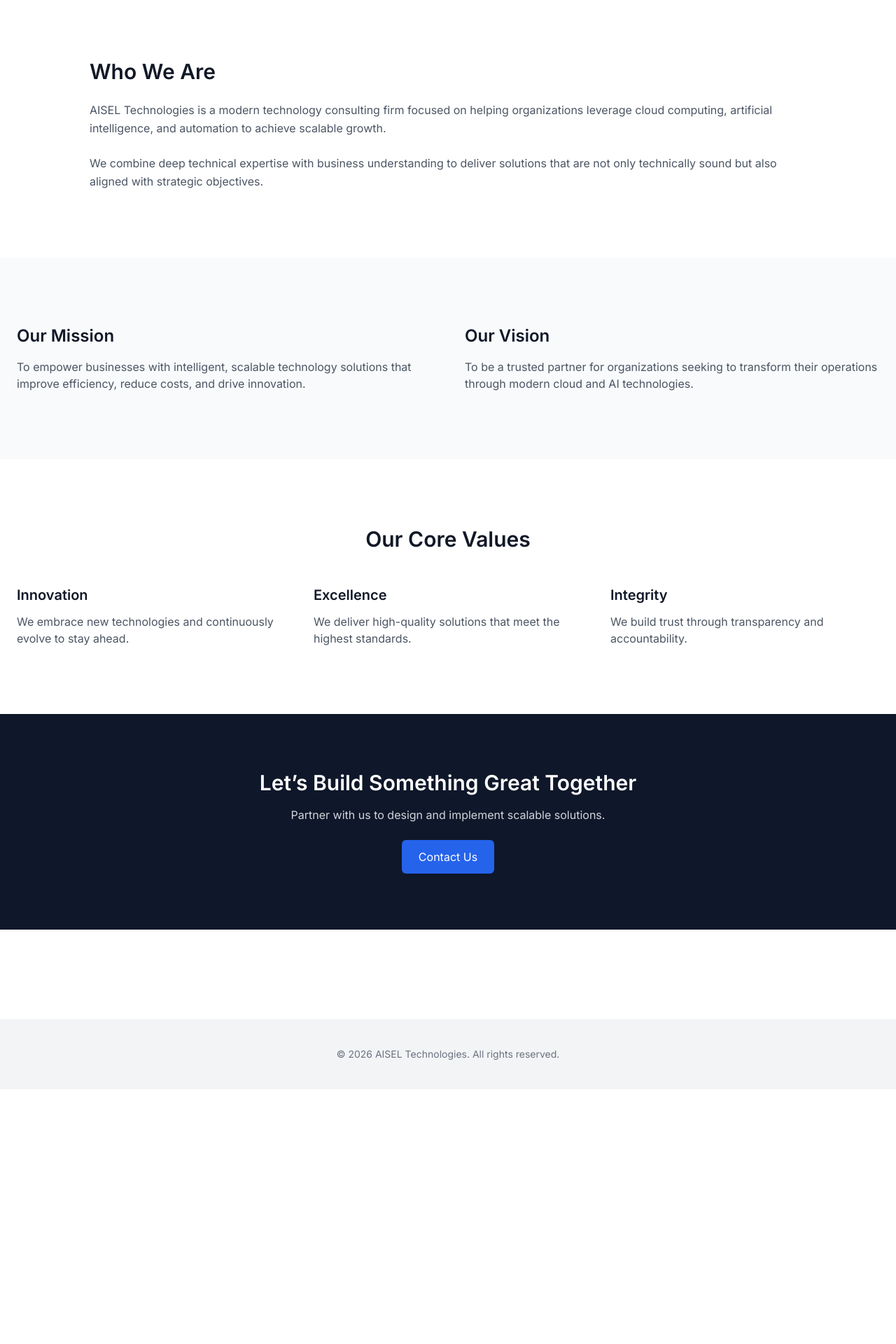
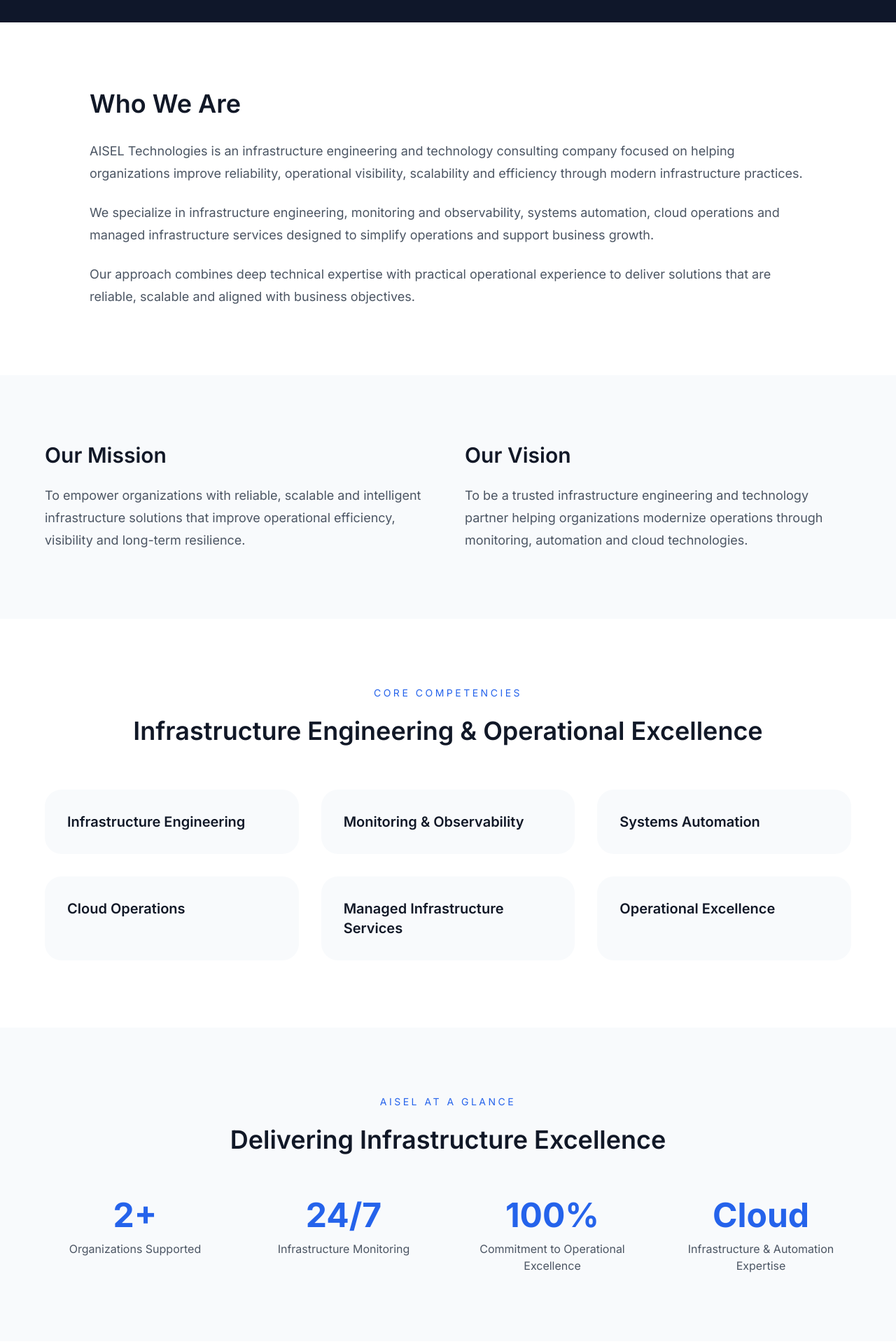
Before and after one commit to ssanfamo/aisel-platform, a Next.js app in the folder apps/web/: page /about in a window 1280 px wide. Shown: the part 460-2380 px from the top of the page at 70% size. Before the commit the page ends 2016 px from the top, so only its background shows below. Built offline with nearby package versions, Linux system fonts and the light colour scheme.

Commit message:
Inserted Real Clients

```diff
--- a/apps/web/app/about/page.js
+++ b/apps/web/app/about/page.js
@@ -1,144 +1,414 @@
 "use client";
 
 import FadeIn from "../../components/FadeIn";
+import Container from "../../components/Container";
 
 export default function About() {
   return (
     <main className="bg-white text-gray-900">
 
       {/* HERO */}
-      <section className="bg-brand-dark text-white py-32 px-6 text-center">
+      <section className="bg-brand-dark py-32 px-6 text-white text-center">
+
+        <Container>
+
           <FadeIn>
-          <h1 className="text-5xl font-semibold mb-4">
+
+            <h1 className="text-5xl font-semibold md:text-6xl">
               About AISEL Technologies
             </h1>
-          <p className="text-gray-300 max-w-xl mx-auto">
-            We design and deliver scalable cloud and AI solutions that drive real business outcomes.
+
+            <p className="mx-auto mt-8 max-w-4xl text-lg leading-8 text-gray-300">
+              AISEL Technologies is an infrastructure engineering and
+              technology consulting company specializing in monitoring,
+              observability, systems automation, cloud operations and
+              managed infrastructure services.
             </p>
+
           </FadeIn>
+
+        </Container>
+
       </section>
 
-      {/* OVERVIEW */}
+      {/* WHO WE ARE */}
       <section className="py-24 px-6">
-        <div className="max-w-5xl mx-auto">
+
+        <Container>
+
+          <div className="mx-auto max-w-5xl">
+
             <FadeIn>
-            <h2 className="text-3xl font-semibold mb-6">
+
+              <h2 className="text-4xl font-semibold">
                 Who We Are
               </h2>
-            <p className="text-gray-600 leading-relaxed mb-6">
-              AISEL Technologies is a modern technology consulting firm focused on
-              helping organizations leverage cloud computing, artificial intelligence,
-              and automation to achieve scalable growth.
+
+              <p className="mt-8 text-lg leading-8 text-gray-600">
+                AISEL Technologies is an infrastructure engineering and
+                technology consulting company focused on helping
+                organizations improve reliability, operational visibility,
+                scalability and efficiency through modern infrastructure
+                practices.
               </p>
 
-            <p className="text-gray-600 leading-relaxed">
-              We combine deep technical expertise with business understanding to
-              deliver solutions that are not only technically sound but also aligned
-              with strategic objectives.
+              <p className="mt-6 text-lg leading-8 text-gray-600">
+                We specialize in infrastructure engineering, monitoring
+                and observability, systems automation, cloud operations
+                and managed infrastructure services designed to simplify
+                operations and support business growth.
               </p>
+
+              <p className="mt-6 text-lg leading-8 text-gray-600">
+                Our approach combines deep technical expertise with
+                practical operational experience to deliver solutions
+                that are reliable, scalable and aligned with business
+                objectives.
+              </p>
+
             </FadeIn>
+
           </div>
+
+        </Container>
+
       </section>
 
-      {/* MISSION / VISION */}
+      {/* MISSION & VISION */}
       <section className="bg-brand-light py-24 px-6">
-        <div className="max-w-7xl mx-auto grid md:grid-cols-2 gap-12">
+
+        <Container>
+
+          <div className="grid gap-12 md:grid-cols-2">
 
             <FadeIn>
+
               <div>
-              <h3 className="text-2xl font-semibold mb-4">
+
+                <h3 className="text-3xl font-semibold">
                   Our Mission
                 </h3>
-              <p className="text-gray-600">
-                To empower businesses with intelligent, scalable technology solutions
-                that improve efficiency, reduce costs, and drive innovation.
+
+                <p className="mt-6 text-lg leading-8 text-gray-600">
+                  To empower organizations with reliable, scalable and
+                  intelligent infrastructure solutions that improve
+                  operational efficiency, visibility and long-term
+                  resilience.
                 </p>
+
               </div>
+
             </FadeIn>
 
             <FadeIn>
+
               <div>
-              <h3 className="text-2xl font-semibold mb-4">
+
+                <h3 className="text-3xl font-semibold">
                   Our Vision
                 </h3>
-              <p className="text-gray-600">
-                To be a trusted partner for organizations seeking to transform
-                their operations through modern cloud and AI technologies.
+
+                <p className="mt-6 text-lg leading-8 text-gray-600">
+                  To be a trusted infrastructure engineering and
+                  technology partner helping organizations modernize
+                  operations through monitoring, automation and cloud
+                  technologies.
                 </p>
+
               </div>
+
             </FadeIn>
 
           </div>
+
+        </Container>
+
+      </section>
+
+      {/* CORE COMPETENCIES */}
+      <section className="py-24 px-6">
+
+        <Container>
+
+          <FadeIn>
+
+            <div className="text-center">
+
+              <p className="text-sm uppercase tracking-[0.25em] text-brand-primary">
+                Core Competencies
+              </p>
+
+              <h2 className="mt-6 text-4xl font-semibold">
+                Infrastructure Engineering & Operational Excellence
+              </h2>
+
+            </div>
+
+          </FadeIn>
+
+          <div className="mt-16 grid gap-8 md:grid-cols-2 lg:grid-cols-3">
+
+            {[
+              "Infrastructure Engineering",
+              "Monitoring & Observability",
+              "Systems Automation",
+              "Cloud Operations",
+              "Managed Infrastructure Services",
+              "Operational Excellence",
+            ].map((item) => (
+              <div
+                key={item}
+                className="rounded-3xl bg-brand-light p-8"
+              >
+                <h3 className="text-xl font-semibold">
+                  {item}
+                </h3>
+              </div>
+            ))}
+
+          </div>
+
+        </Container>
+
+      </section>
+
+      {/* AISEL AT A GLANCE */}
+      <section className="bg-brand-light py-24 px-6">
+
+        <Container>
+
+          <FadeIn>
+
+            <div className="text-center">
+
+              <p className="text-sm uppercase tracking-[0.25em] text-brand-primary">
+                AISEL at a Glance
+              </p>
+
+              <h2 className="mt-6 text-4xl font-semibold">
+                Delivering Infrastructure Excellence
+              </h2>
+
+            </div>
+
+          </FadeIn>
+
+          <div className="mt-16 grid gap-10 text-center md:grid-cols-4">
+
+            <div>
+              <h3 className="text-5xl font-bold text-brand-primary">
+                2+
+              </h3>
+
+              <p className="mt-3 text-gray-600">
+                Organizations Supported
+              </p>
+            </div>
+
+            <div>
+              <h3 className="text-5xl font-bold text-brand-primary">
+                24/7
+              </h3>
+
+              <p className="mt-3 text-gray-600">
+                Infrastructure Monitoring
+              </p>
+            </div>
+
+            <div>
+              <h3 className="text-5xl font-bold text-brand-primary">
+                100%
+              </h3>
+
+              <p className="mt-3 text-gray-600">
+                Commitment to Operational Excellence
+              </p>
+            </div>
+
+            <div>
+              <h3 className="text-5xl font-bold text-brand-primary">
+                Cloud
+              </h3>
+
+              <p className="mt-3 text-gray-600">
+                Infrastructure & Automation Expertise
+              </p>
+            </div>
+
+          </div>
+
+        </Container>
+
       </section>
 
       {/* CORE VALUES */}
       <section className="py-24 px-6">
-        <div className="max-w-7xl mx-auto text-center">
+
+        <Container>
 
           <FadeIn>
-            <h2 className="text-3xl font-semibold mb-12">
+
+            <div className="text-center">
+
+              <h2 className="text-4xl font-semibold">
                 Our Core Values
               </h2>
+
+            </div>
+
           </FadeIn>
 
-          <div className="grid md:grid-cols-3 gap-10 text-left">
+          <div className="mt-16 grid gap-10 md:grid-cols-3">
+
+            {[
+              {
+                title: "Innovation",
+                text: "We embrace new technologies and continuously evolve to stay ahead.",
+              },
+              {
+                title: "Excellence",
+                text: "We deliver high-quality solutions that meet the highest standards.",
+              },
+              {
+                title: "Integrity",
+                text: "We build trust through transparency and accountability.",
+              },
+            ].map((value) => (
+              <div
+                key={value.title}
+                className="rounded-3xl bg-brand-light p-10"
+              >
+                <h3 className="text-2xl font-semibold">
+                  {value.title}
+                </h3>
+
+                <p className="mt-6 text-gray-600 leading-7">
+                  {value.text}
+                </p>
+              </div>
+            ))}
+
+          </div>
+
+        </Container>
+
+      </section>
+
+      {/* ORGANIZATIONS WE SUPPORT */}
+      <section className="bg-brand-light py-24 px-6">
+
+        <Container>
+
+          <div className="mx-auto max-w-4xl text-center">
+
+            <p className="text-sm uppercase tracking-[0.25em] text-brand-primary">
+              Organizations We Support
+            </p>
+
+            <h2 className="mt-6 text-4xl font-semibold">
+              Delivering Infrastructure Solutions Across Industries
+            </h2>
+
+            <p className="mt-8 text-lg leading-8 text-gray-600">
+              AISEL Technologies supports organizations across logistics
+              and engineering sectors through infrastructure engineering,
+              monitoring, observability and automation services.
+            </p>
+
+          </div>
+
+          <div className="mt-16 grid gap-8 md:grid-cols-2">
+
+            <div className="rounded-3xl bg-white p-10 shadow-sm">
+
+              <h3 className="text-2xl font-semibold">
+                KTI Logistics
+              </h3>
+
+              <p className="mt-4 text-gray-600">
+                Logistics & Supply Chain Operations
+              </p>
+
+            </div>
+
+            <div className="rounded-3xl bg-white p-10 shadow-sm">
+
+              <h3 className="text-2xl font-semibold">
+                RejiRoma Engineering
+              </h3>
+
+              <p className="mt-4 text-gray-600">
+                Engineering Services & Infrastructure Projects
+              </p>
+
+            </div>
+
+          </div>
+
+        </Container>
+
+      </section>
+
+      {/* OUR APPROACH */}
+      <section className="py-24 px-6">
+
+        <Container>
+
+          <div className="mx-auto max-w-5xl text-center">
 
             <FadeIn>
-              <div>
-                <h3 className="text-xl font-semibold mb-3">
-                  Innovation
-                </h3>
-                <p className="text-gray-600">
-                  We embrace new technologies and continuously evolve to stay ahead.
+
+              <p className="text-sm uppercase tracking-[0.25em] text-brand-primary">
+                Our Approach
               </p>
-              </div>
-            </FadeIn>
 
-            <FadeIn>
-              <div>
-                <h3 className="text-xl font-semibold mb-3">
-                  Excellence
-                </h3>
-                <p className="text-gray-600">
-                  We deliver high-quality solutions that meet the highest standards.
+              <h2 className="mt-6 text-4xl font-semibold">
+                Building Reliable and Scalable Infrastructure
+              </h2>
+
+              <p className="mt-8 text-lg leading-8 text-gray-600">
+                Every engagement begins with understanding operational
+                challenges and business objectives. We then design and
+                implement practical solutions that improve reliability,
+                visibility, scalability and operational efficiency.
               </p>
-              </div>
-            </FadeIn>
 
-            <FadeIn>
-              <div>
-                <h3 className="text-xl font-semibold mb-3">
-                  Integrity
-                </h3>
-                <p className="text-gray-600">
-                  We build trust through transparency and accountability.
-                </p>
-              </div>
             </FadeIn>
 
           </div>
 
-        </div>
+        </Container>
+
       </section>
 
       {/* CTA */}
-      <section className="bg-brand-dark text-white py-20 text-center">
+      <section className="bg-brand-dark py-20 text-center text-white">
+
+        <Container>
+
           <FadeIn>
-          <h2 className="text-3xl font-semibold mb-4">
-            Let’s Build Something Great Together
+
+            <h2 className="text-4xl font-semibold">
+              Let's Build Something Great Together
             </h2>
 
-          <p className="text-gray-300 mb-6">
-            Partner with us to design and implement scalable solutions.
+            <p className="mx-auto mt-6 max-w-3xl text-lg text-gray-300">
+              Partner with AISEL Technologies to design, implement and
+              operate scalable infrastructure solutions that support
+              your business objectives.
             </p>
 
             <a
               href="/contact"
-            className="bg-brand-primary px-6 py-3 rounded-md inline-block"
+              className="mt-10 inline-block rounded-md bg-brand-primary px-8 py-4 text-white transition hover:opacity-90"
             >
-            Contact Us
+              Schedule a Discovery Discussion
             </a>
+
           </FadeIn>
+
+        </Container>
+
       </section>
 
     </main>
--- a/apps/web/app/page.js
+++ b/apps/web/app/page.js
@@ -133,6 +133,54 @@
               </div>
 
             </FadeIn>
+
+          </div>
+
+        </Container>
+
+      </section>
+
+      {/* TRUSTED BY */}
+
+      <section className="bg-white py-16">
+
+        <Container>
+
+          <div className="text-center">
+
+            <p className="text-sm uppercase tracking-[0.25em] text-brand-primary">
+              Organizations We Support
+            </p>
+
+            <h2 className="mt-4 text-3xl font-semibold">
+              Trusted by Organizations Across Logistics and Engineering
+            </h2>
+
+            <p className="mt-6 text-lg text-gray-600">
+              AISEL Technologies provides infrastructure engineering,
+              monitoring, observability and automation services to
+              organizations operating in logistics and engineering sectors.
+            </p>
+
+          </div>
+
+          <div className="mt-12 flex flex-wrap justify-center gap-6">
+
+            {[
+              "KTI Logistics",
+              "RejiRoma Engineering",
+            ].map((client) => (
+
+              <div
+                key={client}
+                className="rounded-2xl border border-gray-200 bg-white px-8 py-5 shadow-sm"
+              >
+                <span className="text-lg font-semibold">
+                  {client}
+                </span>
+              </div>
+
+            ))}
 
           </div>
 
```
Lines whose indentation alone changed are shown as unchanged.
